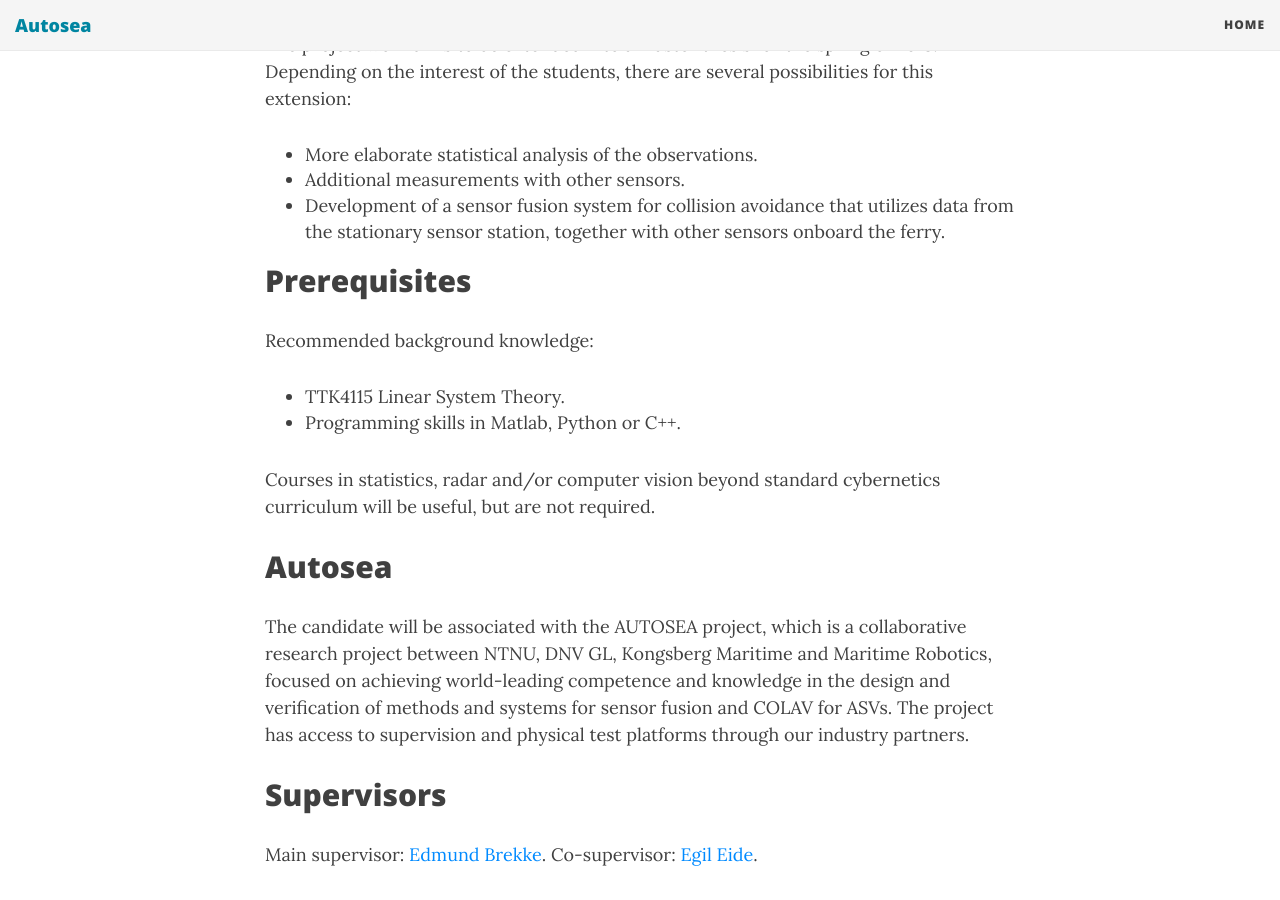
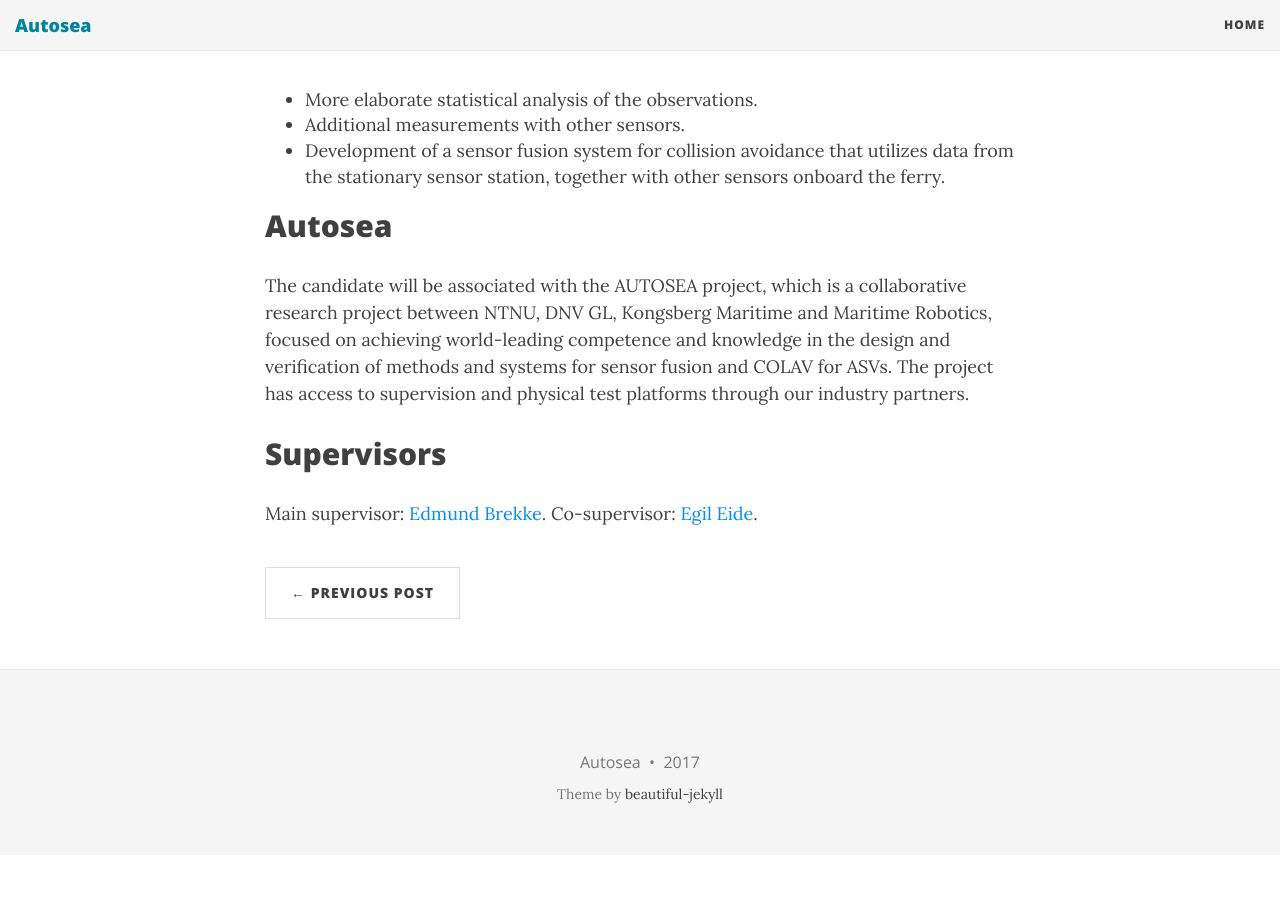
Before and after one commit to autosit/autosit.github.io, a Jekyll site: the page built from _posts/2017-03-26-surveillance.md, in a window 1280 px wide and 900 px high, scrolled down 1252 px. Built offline with Jekyll 4.4.1, drawn with Linux system fonts in a browser that asks for light colours; nearby versions of some CDN libraries; after the commit the page ends 2107 px from its top, so only the background shows below that; some of the changed text lies outside the part shown.

Commit message:
brattora

```diff
--- a/_posts/2017-03-26-surveillance.md
+++ b/_posts/2017-03-26-surveillance.md
@@ -23,13 +23,6 @@
 - Additional measurements with other sensors.
 - Development of a sensor fusion system for collision avoidance that utilizes data from the stationary sensor station, together with other sensors onboard the ferry.
 
-## Prerequisites
-Recommended background knowledge:
-
-- TTK4115 Linear System Theory.
-- Programming skills in Matlab, Python or C++.
-
-Courses in statistics, radar and/or computer vision beyond standard cybernetics curriculum will be useful, but are not required.
 
 ## Autosea
 The candidate will be associated with the AUTOSEA project, which is a collaborative research project between NTNU, DNV GL, Kongsberg Maritime and Maritime Robotics, focused on achieving world-leading competence and knowledge in the design and verification of methods and systems for sensor fusion and COLAV for ASVs. The project has access to supervision and physical test platforms through our industry partners.
```
Also changed, not shown: other parts of _posts/2017-03-26-surveillance.md (+1 -1 lines).
